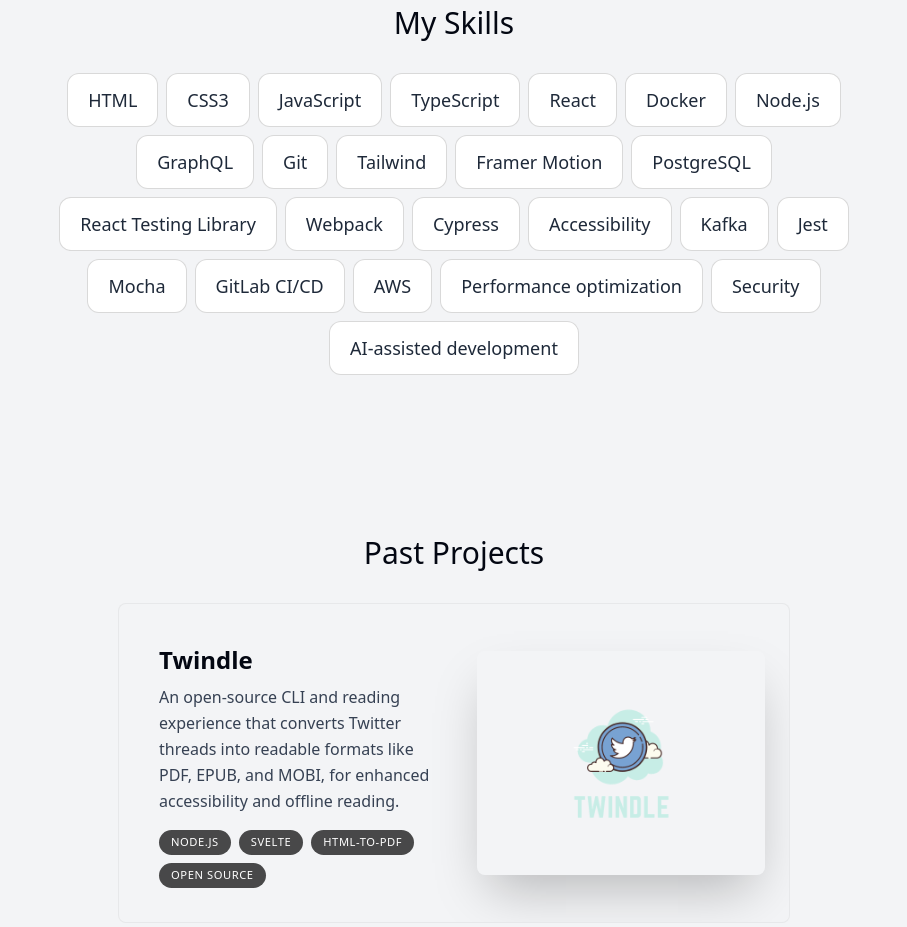
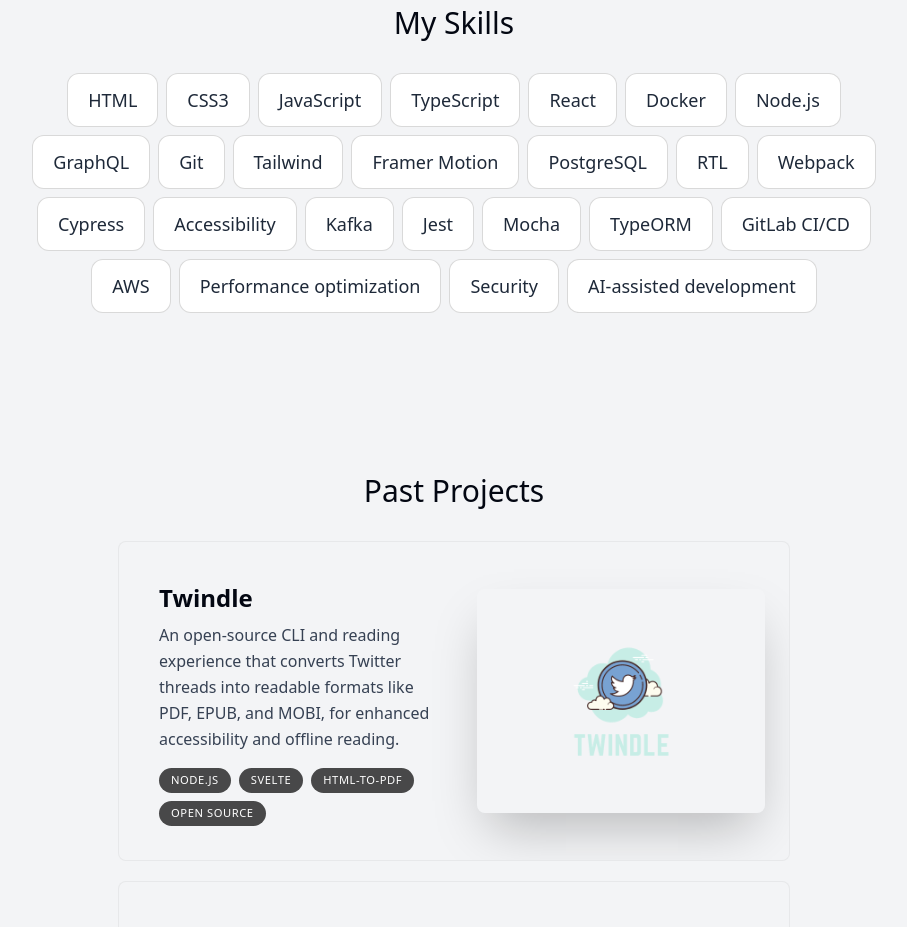
Before and after one commit to Akshay2996/portfolio, a Next.js app: page / in a window 1280 px wide. Shown: the part 1120-2047 px from the top of the page, without its empty margins (186-1093 px from the left). Built offline with nearby package versions, Linux system fonts and the light colour scheme.

Commit message:
Added animation for the skills section

```diff
--- a/components/skills.tsx
+++ b/components/skills.tsx
@@ -4,6 +4,21 @@ import React from "react";
 import SectionHeading from "./section-heading";
 import { skillsData } from "@/lib/data";
 import { useSectionInView } from "@/lib/hooks";
+import { motion } from "framer-motion";
+
+const fadeInAnimationVariants = {
+  initial: {
+    opacity: 0,
+    y: 100,
+  },
+  animate: (index: number) => ({
+    opacity: 1,
+    y: 0,
+    transition: {
+      delay: 0.05 * index,
+    },
+  }),
+};
 
 export default function Skills() {
   const { ref } = useSectionInView("Skills", 0.75);
@@ -17,12 +32,17 @@ export default function Skills() {
       <SectionHeading>My Skills</SectionHeading>
       <ul className="flex flex-wrap justify-center gap-2 text-lg text-gray-800">
         {skillsData.map((skill, index) => (
-          <li
+          <motion.li
             key={index}
             className="bg-white border border-black/[0.15] rounded-xl px-5 py-3"
+            variants={fadeInAnimationVariants}
+            initial="initial"
+            whileInView="animate"
+            viewport={{ once: true }}
+            custom={index}
           >
             {skill}
-          </li>
+          </motion.li>
         ))}
       </ul>
     </section>
--- a/lib/data.ts
+++ b/lib/data.ts
@@ -109,13 +109,14 @@ export const skillsData = [
   "Tailwind",
   "Framer Motion",
   "PostgreSQL",
-  "React Testing Library",
+  "RTL",
   "Webpack",
   "Cypress",
   "Accessibility",
   "Kafka",
   "Jest",
   "Mocha",
+  "TypeORM",
   "GitLab CI/CD",
   "AWS",
   "Performance optimization",
```
